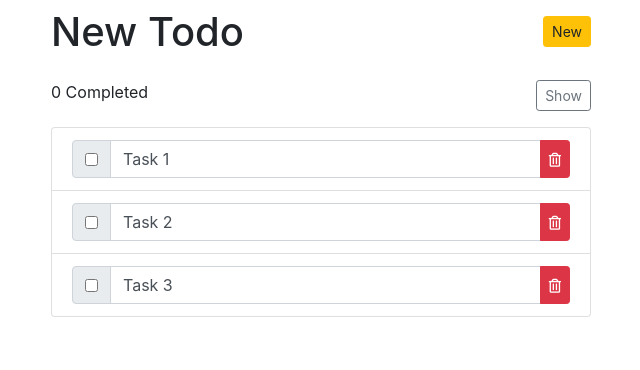
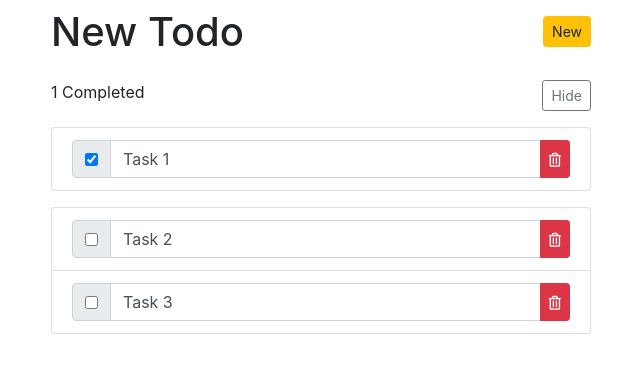
Before and after one commit to chirakid2538/workshop-todo-list, a React (Create React App) app: page / in a window 1280 px wide. Shown: the top 370 px of the page, without its empty margins (319-959 px from the left). Built offline with nearby package versions, Linux system fonts and the light colour scheme.

Commit message:
update file

```diff
--- a/package.json
+++ b/package.json
@@ -4,6 +4,7 @@
   "private": true,
   "dependencies": {
     "bootstrap": "^4.3.1",
+    "lodash": "^4.17.11",
     "react": "^16.8.6",
     "react-dom": "^16.8.6",
     "react-scripts": "2.1.8",
--- a/src/App.js
+++ b/src/App.js
@@ -11,10 +11,11 @@ class App extends Component {
     constructor(props) {
         super(props);
         this.state = {
+            lastId: 3,
             list: [
                 {
                     title: 'Task 1',
-                    isCompleted: false
+                    isCompleted: true
                 },
                 {
                     title: 'Task 2',
@@ -35,18 +36,21 @@ class App extends Component {
     }
 
     onDeleteTodo = (index) => {
-        const listTodo = this.state.list;
-        listTodo.splice(index, 1);
-        this.setState({ list: listTodo });
+        this.setState(({ list }) => ({
+            list: list.filter(function (item, key) {
+                return (key !== index);
+            })
+        }));
     }
 
     onCreateTodo = () => {
-        this.setState({
-            list: [...this.state.list, {
-                title: `Trask ${this.state.list.length + 1}`,
+        this.setState(({ list, lastId }) => ({
+            list: [...list, {
+                title: `Trask ${lastId + 1}`,
                 isCompleted: false
-            }]
-        });
+            }],
+            lastId: lastId + 1
+        }));
     }
 
     onToggleComplete = (index) => {
--- a/src/CompleteSection/index.js
+++ b/src/CompleteSection/index.js
@@ -9,14 +9,12 @@ class CompleteSection extends Component {
     constructor(props) {
         super(props);
         this.state = {
-            isShowTodoList: props.list.length > 0
+            isShowTodoList: true
         }
     }
 
     onToggleListItem = () => {
-        this.setState({
-            isShowTodoList: !this.state.isShowTodoList
-        })
+        this.setState(({ isShowTodoList }) => ({ isShowTodoList: !isShowTodoList }))
     }
 
 
@@ -30,7 +28,7 @@ class CompleteSection extends Component {
                     </Button>
                     {list.length} Completed
                 </div>
-                {this.state.isShowTodoList && <ListTodo list={list} onToggleComplete={onToggleComplete} onEditTodo={onEditTodo} onDeleteTodo={onDeleteTodo}/>}
+                {this.state.isShowTodoList && <ListTodo list={list} onToggleComplete={onToggleComplete} onEditTodo={onEditTodo} onDeleteTodo={onDeleteTodo} />}
             </div>
         )
     }
```
